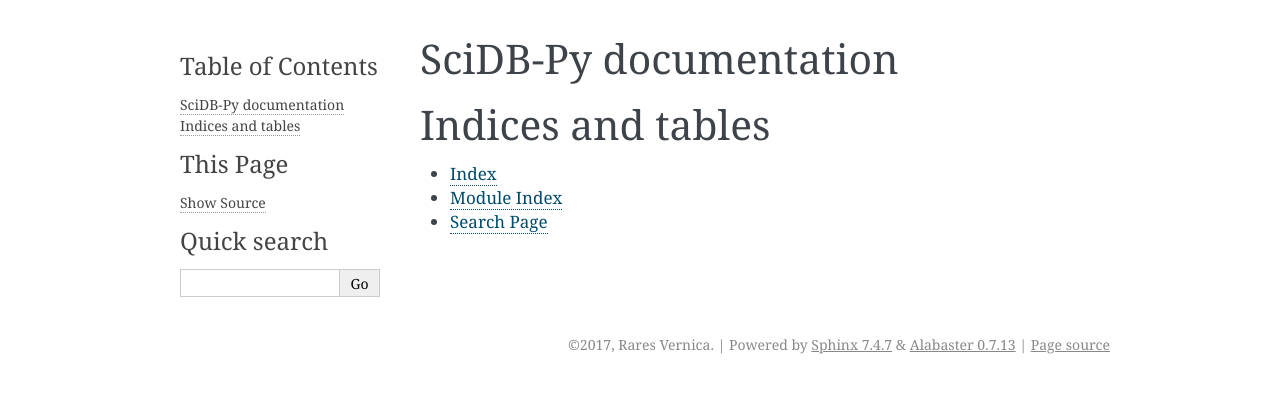
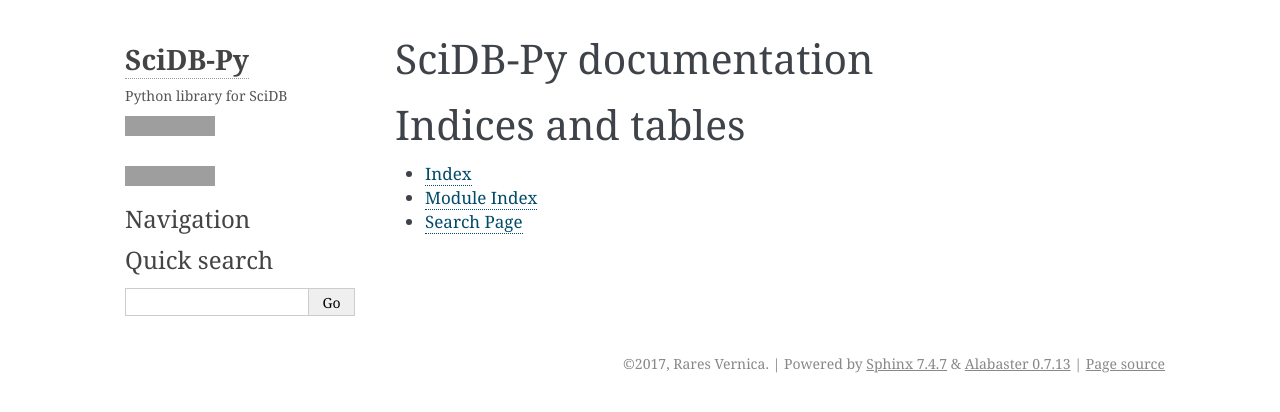
Before and after one commit to rvernica/SciDB-Py, a Sphinx documentation site: the page built from docs/index.rst, in a window 1280 px wide. Shown: the top 412 px of the page. Built offline with Sphinx 7.4.7, drawn with Linux system fonts in a browser that asks for light colours; grey boxes are pictures that could not be loaded.

Commit message:
Customize theme

```diff
--- a/docs/conf.py
+++ b/docs/conf.py
@@ -91,11 +91,27 @@
 # further.  For a list of options available for each theme, see the
 # documentation.
 #
-# html_theme_options = {}
+html_theme_options = {
+    'description': 'Python library for SciDB',
+    'github_user': 'Paradigm4',
+    'github_repo': 'SciDB-Py',
+    'travis_button': True,
+    'page_width': '1050px',
+    'sidebar_width': '250px',
+}
 
-# Add any paths that contain custom static files (such as style sheets) here,
-# relative to this directory. They are copied after the builtin static files,
-# so a file named "default.css" will overwrite the builtin "default.css".
+html_sidebars = {
+    '**': [
+        'about.html',
+        'navigation.html',
+        'searchbox.html',
+    ]
+}
+
+# Add any paths that contain custom static files (such as style
+# sheets) here, relative to this directory. They are copiedtoc after
+# the builtin static files, so a file named "default.css" will
+# overwrite the builtin "default.css".
 html_static_path = ['_static']
 
 
```
